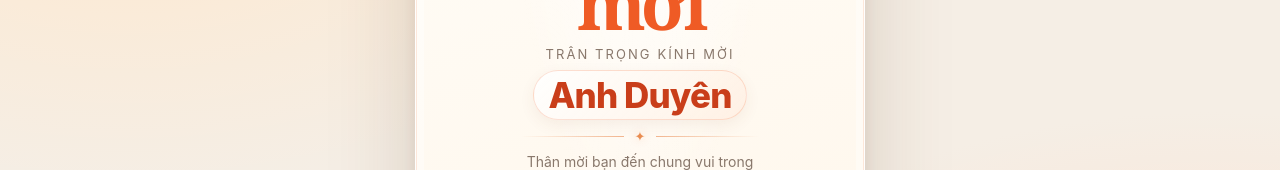
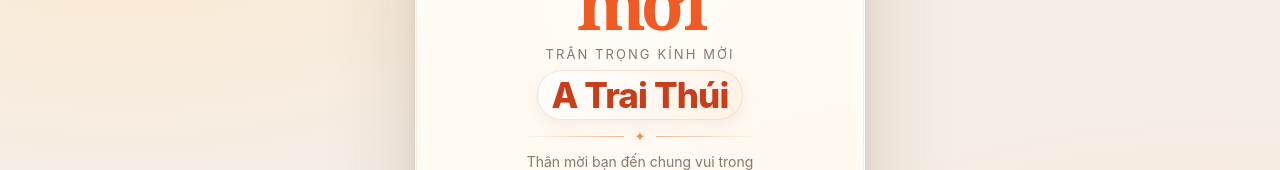
Before and after one commit to NganLe113/Thu-moi, a plain HTML site: page index.html in a window 1280 px wide. Shown: the part 254-424 px from the top of the page. Drawn offline with Linux system fonts and the light colour scheme.

Commit message:
Update graduation invitee
Co-authored-by: Copilot <223556219+Copilot@users.noreply.github.com>

```diff
--- a/index.html
+++ b/index.html
@@ -390,7 +390,7 @@
       <p class="eyebrow">Một cột mốc đáng nhớ</p>
       <h1 id="page-title">Thư mời</h1>
       <p class="subtitle">TRÂN TRỌNG KÍNH MỜI</p>
-      <p class="guest-name">Anh Duyên</p>
+      <p class="guest-name">A Trai Thúi</p>
       <div class="ornament" aria-hidden="true"><span>✦</span></div>
 
       <p class="invite-copy">
```
